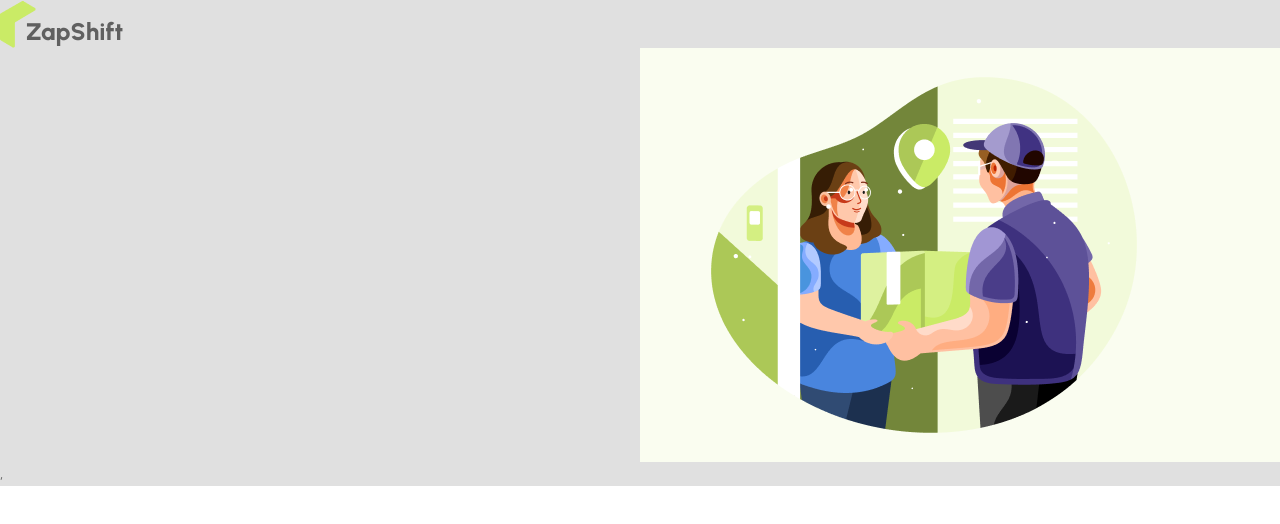
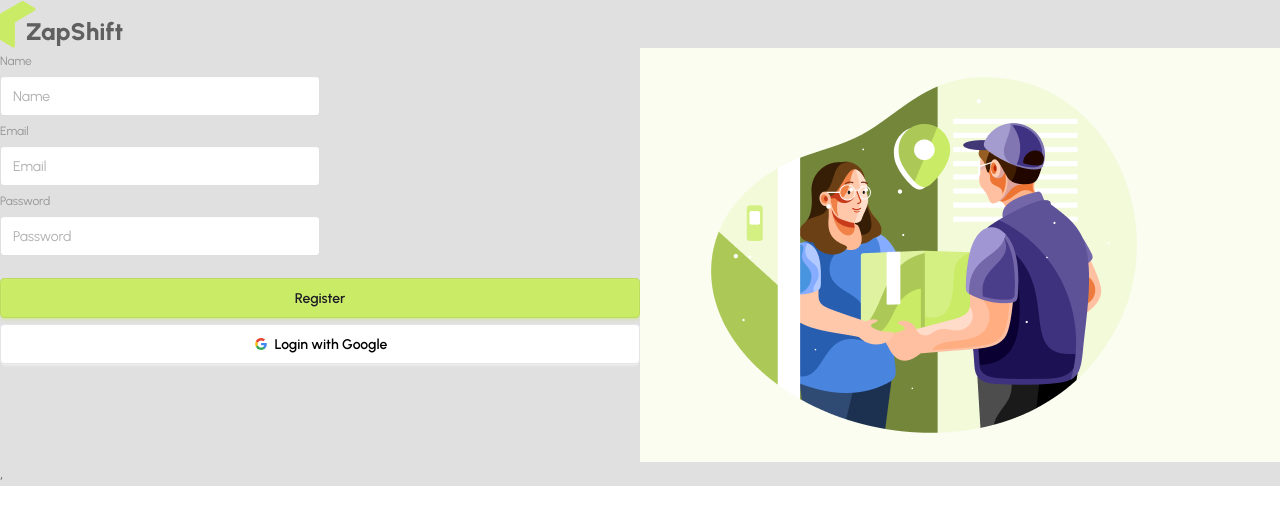
Before and after one commit to Al-Amin018555/zap-shift-client, a React (Vite) app: page /register in a window 1280 px wide. Shown: the top 524 px of the page. Built offline with nearby package versions, Linux system fonts and the light colour scheme.

Commit message:
updated register page

```diff
--- a/src/pages/Auth/Login/Register/Register.jsx
+++ b/src/pages/Auth/Login/Register/Register.jsx
@@ -1,7 +1,45 @@
+import { useForm } from "react-hook-form";
+
 const Register = () => {
+    const { register, handleSubmit, formState: { errors } } = useForm();
+    const handelRegister = (data) => {
+        console.log(data);
+    }
     return (
         <div>
+            <form onSubmit={handleSubmit(handelRegister)}>
+                <fieldset className="fieldset">
+                    <label className="label">Name</label>
+                    <input type="text"
+                        className="input"
+                        placeholder="Name"
+                        {...register("name", { required: true })}
+                    />
+                    {errors.email?.type === 'required' && <p className="text-red-500">Name is required</p>}
+                    <label className="label">Email</label>
+                    <input type="email"
+                        className="input"
+                        placeholder="Email"
+                        {...register("email", { required: true })}
+                    />
+                    {errors.email?.type === 'required' && <p className="text-red-500">Email is required</p>}
 
+                    <label className="label">Password</label>
+                    <input type="password"
+                        className="input"
+                        placeholder="Password"
+                        {...register("password", { required: true, pattern: /^(?=.*[a-z])(?=.*[A-Z])(?=.*\d)(?=.*[^A-Za-z\d]).{8,}$/, minLength: 6 })}
+                    />
+                    {errors.password?.type === "required" && <p className="text-red-500">Password is required</p>}
+                    {errors.password?.type === "pattern" && <p className="text-red-500">Password must have atleast a uppercase a lowercase letter a number and a digit</p>}
+                    {errors.password?.type === "minLength" && <p className="text-red-500">Password must be of 6 characters or more</p>}
+                    <button className="btn btn-primary mt-4">Register</button>
+                    <button className="btn bg-white text-black border-[#e5e5e5]">
+                        <svg aria-label="Google logo" width="16" height="16" xmlns="http://www.w3.org/2000/svg" viewBox="0 0 512 512"><g><path d="m0 0H512V512H0" fill="#fff"></path><path fill="#34a853" d="M153 292c30 82 118 95 171 60h62v48A192 192 0 0190 341"></path><path fill="#4285f4" d="m386 400a140 175 0 0053-179H260v74h102q-7 37-38 57"></path><path fill="#fbbc02" d="m90 341a208 200 0 010-171l63 49q-12 37 0 73"></path><path fill="#ea4335" d="m153 219c22-69 116-109 179-50l55-54c-78-75-230-72-297 55"></path></g></svg>
+                        Login with Google
+                    </button>
+                </fieldset>
+            </form>
         </div>
     );
 };
```
